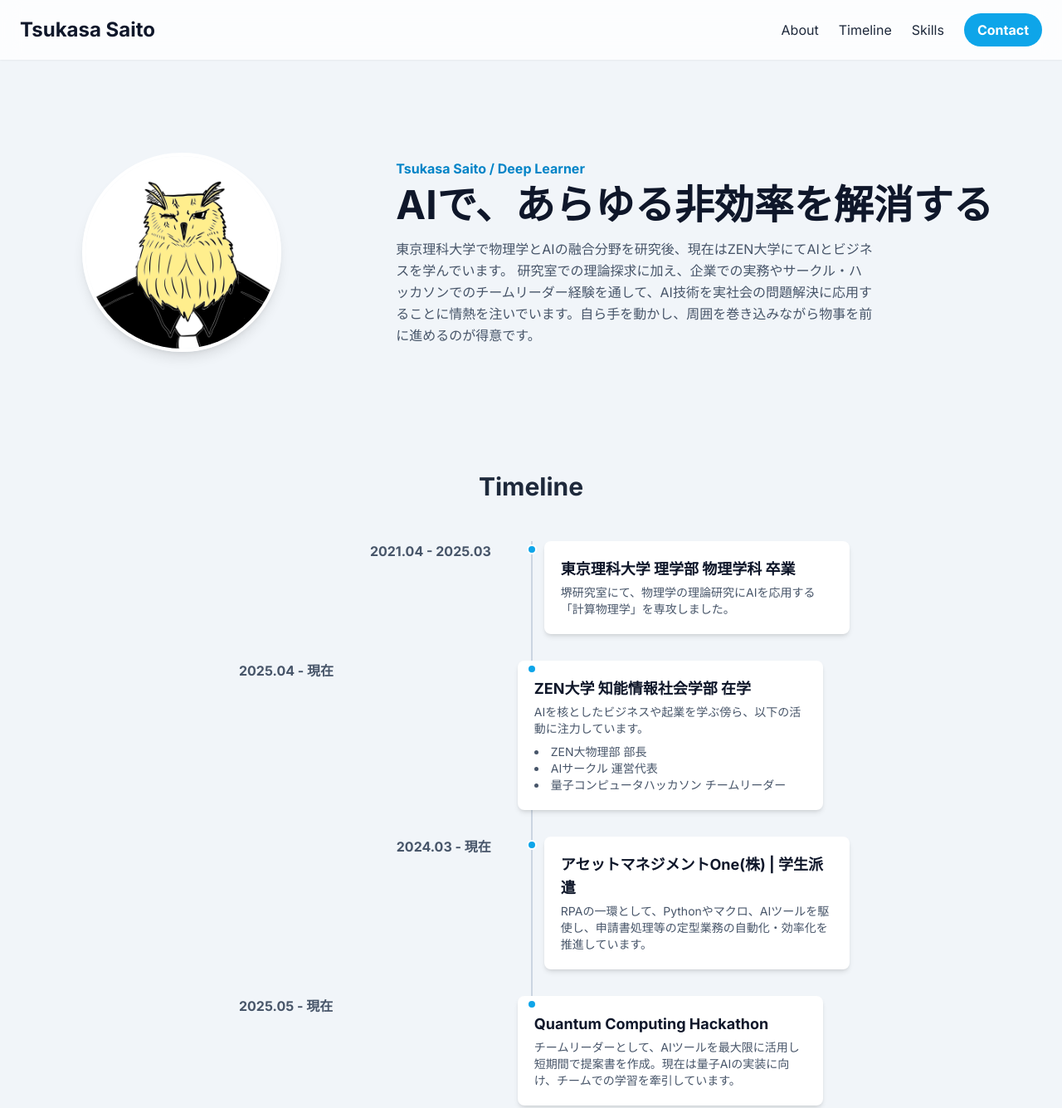
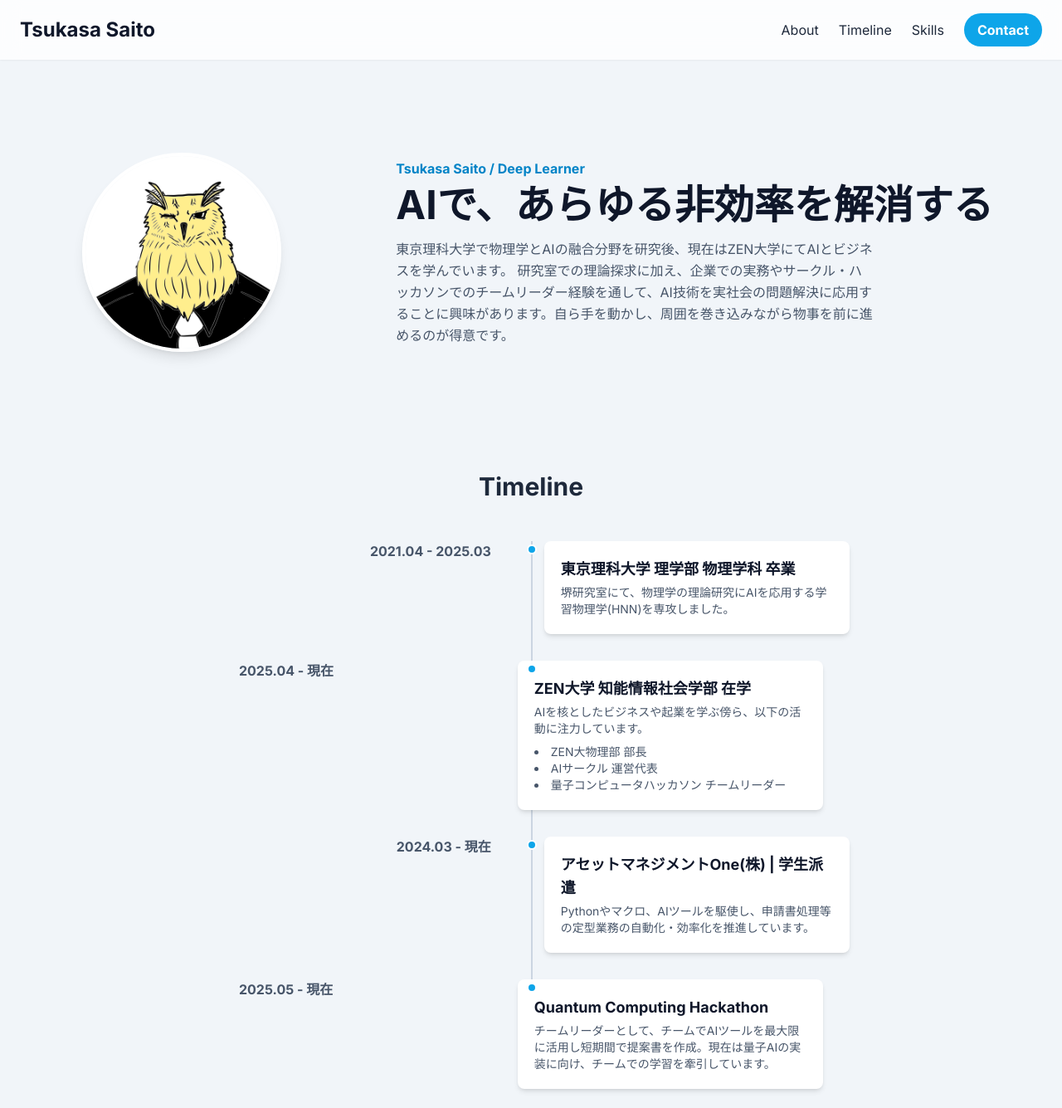
Before and after one commit to tusSaito/deeplearner, a plain HTML site: page index.html in a window 1280 px wide. Shown: the top 1335 px of the page at 83% size. Drawn offline with nearby package versions, Linux system fonts and the light colour scheme.

Commit message:
Update index.html

```diff
--- a/index.html
+++ b/index.html
@@ -54,7 +54,7 @@
                     <h1 class="text-4xl md:text-5xl font-bold text-slate-900 mt-2 mb-4">AIで、あらゆる非効率を解消する</h1>
                     <p class="text-slate-600 leading-relaxed max-w-xl mx-auto md:mx-0">
                         東京理科大学で物理学とAIの融合分野を研究後、現在はZEN大学にてAIとビジネスを学んでいます。
-                        研究室での理論探求に加え、企業での実務やサークル・ハッカソンでのチームリーダー経験を通して、AI技術を実社会の問題解決に応用することに情熱を注いでいます。自ら手を動かし、周囲を巻き込みながら物事を前に進めるのが得意です。
+                        研究室での理論探求に加え、企業での実務やサークル・ハッカソンでのチームリーダー経験を通して、AI技術を実社会の問題解決に応用することに興味があります。自ら手を動かし、周囲を巻き込みながら物事を前に進めるのが得意です。
                     </p>
                 </div>
             </div>
@@ -75,7 +75,7 @@
                     <div class="bg-white p-5 rounded-lg shadow-md w-full md:w-1/2 md:ml-8">
                         <p class="font-bold text-slate-600 mb-2 md:hidden">2021.04 - 2025.03</p>
                         <h3 class="font-bold text-lg text-slate-900">東京理科大学 理学部 物理学科 卒業</h3>
-                        <p class="text-sm text-slate-600 mt-1">堺研究室にて、物理学の理論研究にAIを応用する「計算物理学」を専攻しました。</p>
+                        <p class="text-sm text-slate-600 mt-1">堺研究室にて、物理学の理論研究にAIを応用する学習物理学(HNN)を専攻しました。</p>
                     </div>
                 </div>
                 <!-- 項目 2 -->
@@ -104,7 +104,7 @@
                     <div class="bg-white p-5 rounded-lg shadow-md w-full md:w-1/2 md:ml-8">
                         <p class="font-bold text-slate-600 mb-2 md:hidden">2024.03 - 現在</p>
                         <h3 class="font-bold text-lg text-slate-900">アセットマネジメントOne(株) | 学生派遣</h3>
-                        <p class="text-sm text-slate-600 mt-1">RPAの一環として、Pythonやマクロ、AIツールを駆使し、申請書処理等の定型業務の自動化・効率化を推進しています。</p>
+                        <p class="text-sm text-slate-600 mt-1">Pythonやマクロ、AIツールを駆使し、申請書処理等の定型業務の自動化・効率化を推進しています。</p>
                     </div>
                 </div>
                 <!-- 項目 4 -->
@@ -116,7 +116,7 @@
                      <div class="bg-white p-5 rounded-lg shadow-md w-full md:w-1/2 md:mr-8">
                          <p class="font-bold text-slate-600 mb-2 md:hidden">2025.05 - 現在</p>
                          <h3 class="font-bold text-lg text-slate-900">Quantum Computing Hackathon</h3>
-                         <p class="text-sm text-slate-600 mt-1">チームリーダーとして、AIツールを最大限に活用し短期間で提案書を作成。現在は量子AIの実装に向け、チームでの学習を牽引しています。</p>
+                         <p class="text-sm text-slate-600 mt-1">チームリーダーとして、チームでAIツールを最大限に活用し短期間で提案書を作成。現在は量子AIの実装に向け、チームでの学習を牽引しています。</p>
                      </div>
                 </div>
             </div>
@@ -182,7 +182,7 @@
         <!-- 連絡先 (Contact) -->
         <section id="contact" class="py-20 text-center">
             <h2 class="text-3xl font-bold mb-4">Contact Me</h2>
-            <p class="mb-8 max-w-xl mx-auto text-slate-600">AIを活用した業務効率化、共同研究、その他面白いアイデアなど、お気軽にご連絡ください。</p>
+            <p class="mb-8 max-w-xl mx-auto text-slate-600">AIを活用した業務効率化、共同研究、その他面白いアイデアなど興味があります。お気軽にご連絡ください。</p>
             <div class="flex flex-col sm:flex-row justify-center items-center gap-4">
                 <a href="mailto:bemkyousaitori@gmail.com" class="w-full sm:w-auto flex items-center justify-center gap-2 bg-sky-500 hover:bg-sky-600 text-white font-bold py-3 px-6 rounded-full transition-colors">
                     <i class="fa-solid fa-envelope"></i>
```
